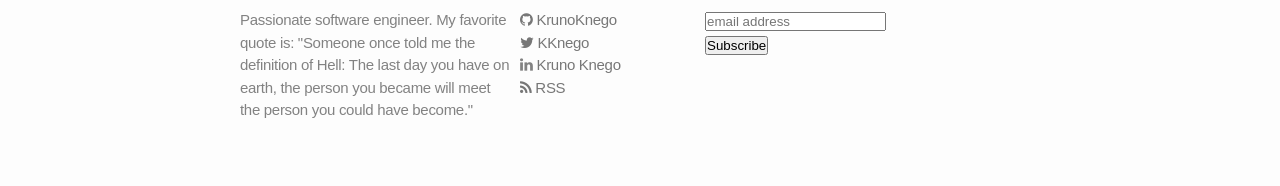
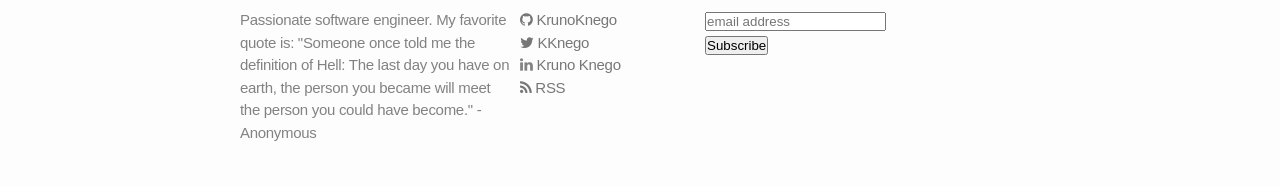
Before and after one commit to guotechfin/KrunoKnego.github.io, a Jekyll site: the page built from index.html, in a window 1280 px wide. Shown: the part 1244-1430 px from the top of the page. Built offline with Jekyll 4.4.1, drawn with Linux system fonts in a browser that asks for light colours; nearby versions of some CDN libraries; the list of posts is cut into pages by our own code; comment, search, counter and statistics services are not loaded.

Commit message:
Refactoring

```diff
--- a/_config.yml
+++ b/_config.yml
@@ -7,7 +7,7 @@ url: "http://krunoknego.com"
 gitusername: KrunoKnego
 twitterusername: KKnego
 username: Kruno Knego
-info: "Passionate software engineer. My favorite quote is: \"Someone once told me the definition of Hell: The last day you have on earth, the person you became will meet the person you could have become.\""
+info: "Passionate software engineer. My favorite quote is: \"Someone once told me the definition of Hell: The last day you have on earth, the person you became will meet the person you could have become.\" - Anonymous"
 gems:
   - jekyll-sitemap
   - jekyll-redirect-from
```
